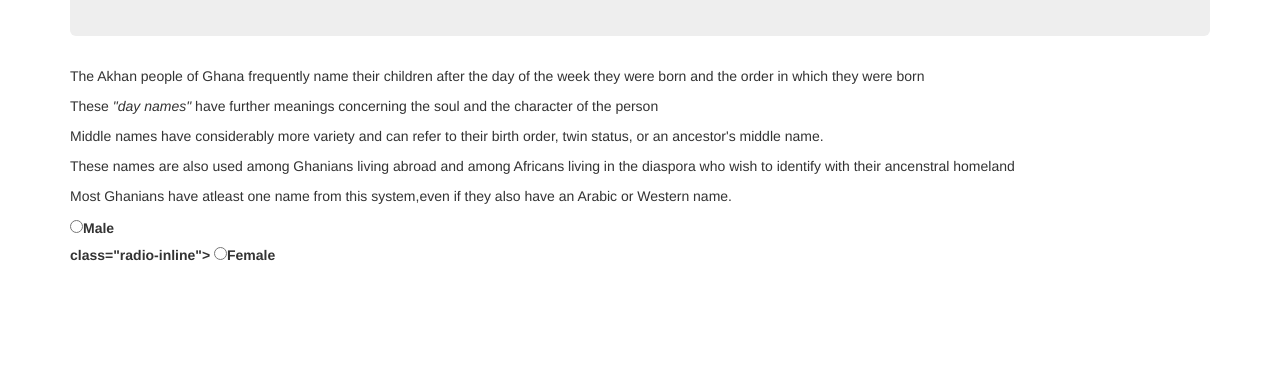
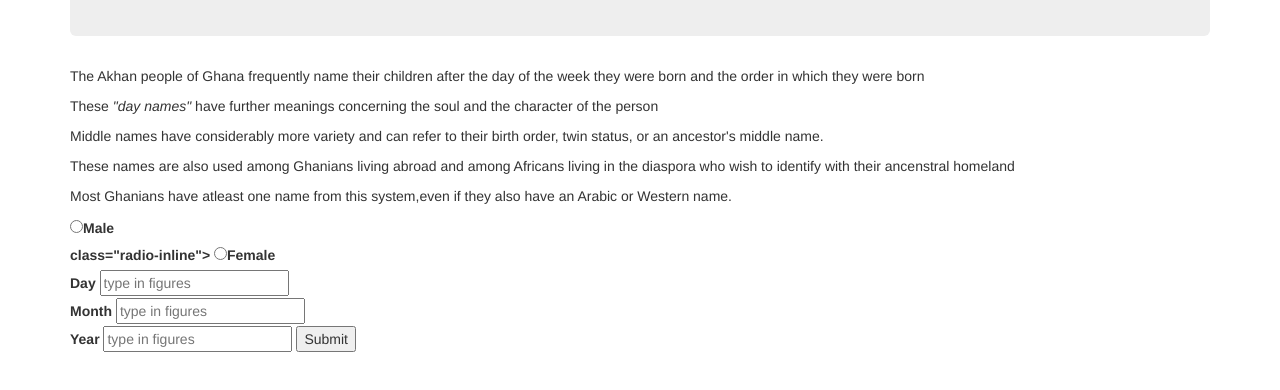
Before and after one commit to MaryMargaretWanjiku/AKHAN, a plain HTML site: page index.html in a window 1280 px wide. Shown: the part 212-602 px from the top of the page. Drawn offline with nearby package versions, Linux system fonts and the light colour scheme.

Commit message:
add form

```diff
--- a/index.html
+++ b/index.html
@@ -28,14 +28,17 @@
             <input type="radio" value="female" name="sex" id="female" required />Female
         </label><br/>
 
+        <div class="dates">
+        <label>Day</label>
+        <input type="text" name="day" id="day" placeholder="type in figures" required><br/>
+        <label>Month</label>
+        <input type="text" name="month" id="month" placeholder="type in figures" required><br/>
+        <label>Year</label>
+        <input type="text" name="year" id="year" placeholder="type in figures" required>
 
-
-
-
-
-
-
-    </form>
+        <button type="submit" onclick="getName()" onsubmit="event,preventDefault()">Submit</button>
+        </div>
+  </form>
 
 
 
```
